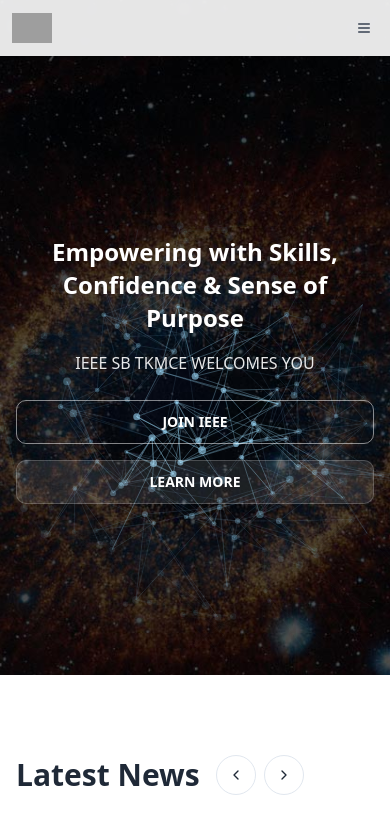
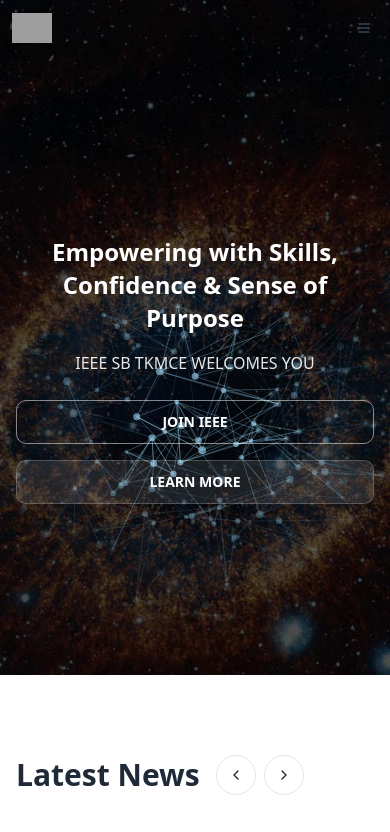
Before and after one commit to gautham1419/ieee-tkmce-sb-site, a React (Vite) app: page / in a window 390 px wide. Shown: the top 832 px of the page. Built offline with nearby package versions, Linux system fonts and the light colour scheme; grey boxes are pictures that could not be loaded.

Commit message:
Update header to be transparent and improve mobile responsiveness

```diff
--- a/src/components/Header.tsx
+++ b/src/components/Header.tsx
@@ -16,7 +16,7 @@
   ];
 
   return (
-    <header className="fixed top-0 w-full z-50 bg-white/90 backdrop-blur-sm shadow-sm">
+    <header className="fixed top-0 w-full z-50 bg-transparent">
       <div className="w-full mx-auto px-3 sm:px-4 md:px-6 lg:px-8">
         <div className="flex justify-between items-center h-14 sm:h-16">
           {/* Logo */}
```
Also changed, not shown: vercel.json (deleted), 1 other file (tests, documents, lock files or other folders).
